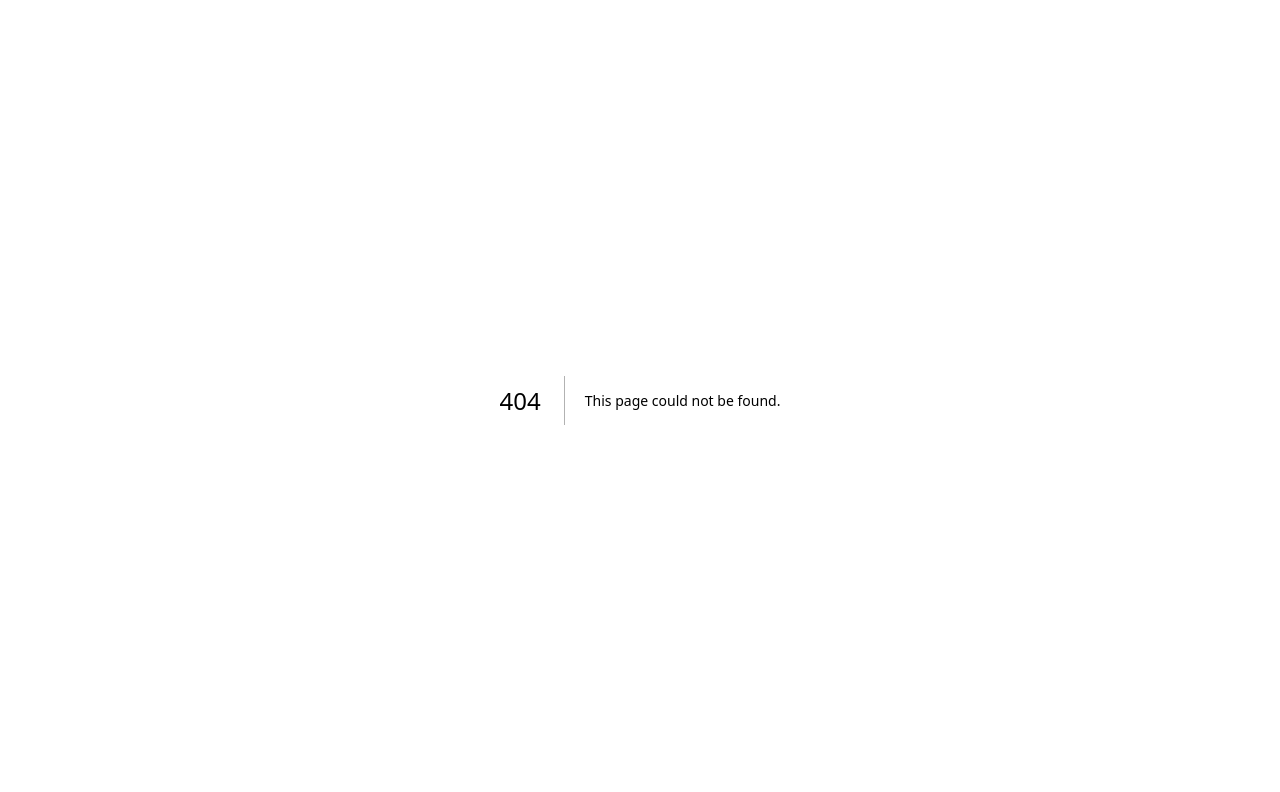
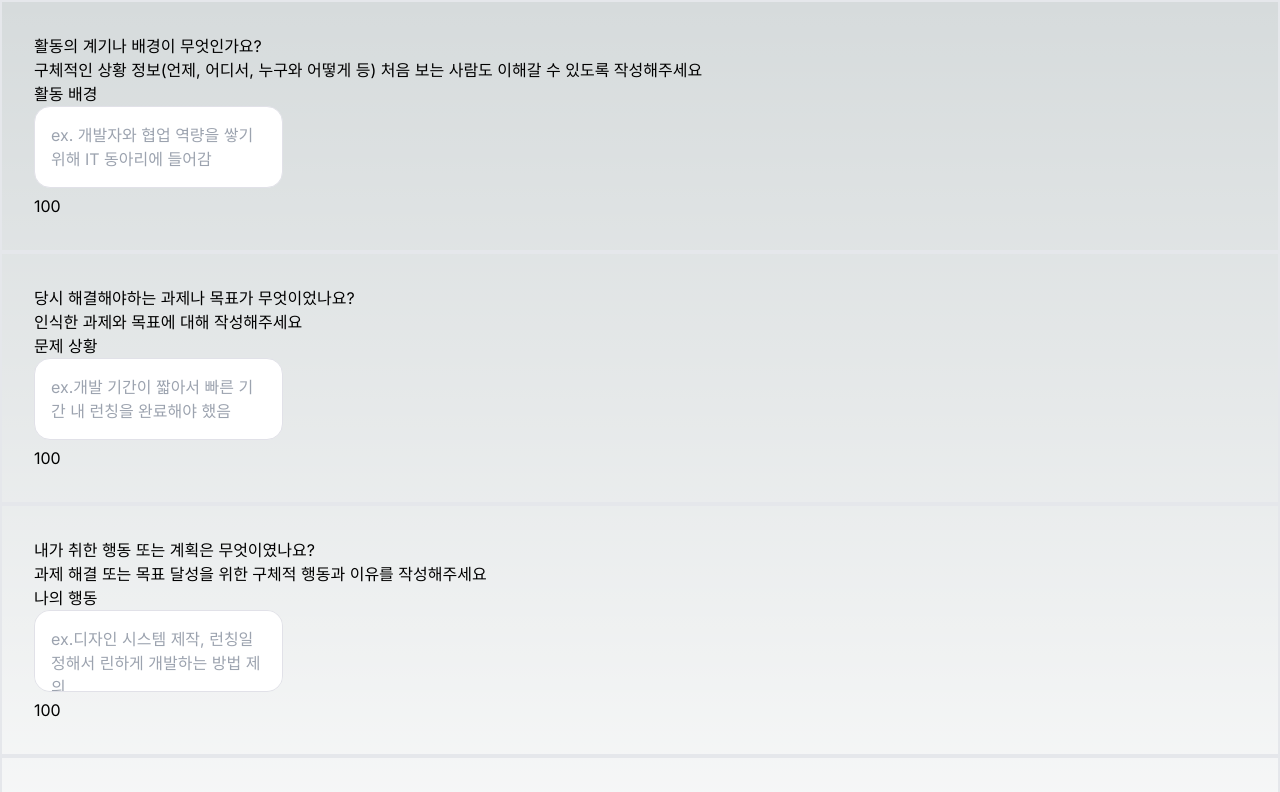
Before and after one commit to minkyung00/next-hook-form, a Next.js app: page /demo in a window 1280 px wide. Before the commit this address had no page. Shown: the top 792 px of the page. Built offline with nearby package versions, Linux system fonts and the light colour scheme.

Commit message:
feat: demo page with FormProvider

```diff
--- /dev/null
+++ b/src/app/demo/components/FormCard/index.tsx
@@ -0,0 +1,31 @@
+import { useFormContext, ControllerRenderProps } from "react-hook-form";
+
+import Textarea from "../Textarea";
+
+export default function FormCard({
+  id,
+  title,
+  description,
+  chipText,
+  placeholder,
+  required,
+  maxLength,
+  ...controllerRenderProps
+}: FormCard & ControllerRenderProps) {
+  const { getFieldState } = useFormContext();
+  const { error } = getFieldState(id);
+
+  return (
+    <section className="p-8 border-2">
+      <h2>{title}</h2>
+      <p>{description}</p>
+      <p>{chipText}</p>
+      <Textarea
+        error={error}
+        placeholder={placeholder}
+        {...controllerRenderProps}
+      />
+      <p>{maxLength}</p>
+    </section>
+  );
+}
--- /dev/null
+++ b/src/app/demo/components/Textarea/index.tsx
@@ -0,0 +1,22 @@
+import { FieldError, ControllerRenderProps } from "react-hook-form";
+
+type TextareaProps = Component<"textarea"> & {
+  error?: FieldError;
+} & ControllerRenderProps;
+
+export default function Textarea({ error, ...props }: TextareaProps) {
+  return (
+    <>
+      <textarea
+        {...props}
+        className="p-4 border-[1px] rounded-2xl border-[#E1E1E8] text-base text-[#E1E1E8] resize-none hover:border-[#A9ABB8] hover:text-[#A9ABB8] focus:border-[#858899] focus:text-[#858899] invalid:border-[#FF3C45]"
+        aria-invalid={!!error}
+      />
+      {error && (
+        <p role="alert" className="my-2 text-xs text-[#FF3C45]">
+          에러:{error?.message}
+        </p>
+      )}
+    </>
+  );
+}
--- /dev/null
+++ b/src/app/demo/constants/formErrorMessage.ts
@@ -0,0 +1 @@
+export const QUESTION_TEXTAREA_ERROR_MESSAGE = "답변을 작성해주세요!";
--- /dev/null
+++ b/src/app/demo/constants/questions.ts
@@ -0,0 +1,42 @@
+export const QUESTIONS: Array<FormCard> = [
+  {
+    id: "background",
+    title: "활동의 계기나 배경이 무엇인가요?",
+    description:
+      "구체적인 상황 정보(언제, 어디서, 누구와 어떻게 등) 처음 보는 사람도 이해갈 수 있도록 작성해주세요",
+    chipText: "활동 배경",
+    placeholder: "ex. 개발자와 협업 역량을 쌓기 위해 IT 동아리에 들어감",
+    required: true,
+    maxLength: 100,
+  },
+  {
+    id: "problem",
+    title: "당시 해결해야하는 과제나 목표가 무엇이었나요?",
+    description: "인식한 과제와 목표에 대해 작성해주세요",
+    chipText: "문제 상황",
+    placeholder: "ex.개발 기간이 짧아서 빠른 기간 내 런칭을 완료해야 했음",
+    required: true,
+    maxLength: 100,
+  },
+  {
+    id: "behavior",
+    title: "내가 취한 행동 또는 계획은 무엇이였나요?",
+    description:
+      "과제 해결 또는 목표 달성을 위한 구체적 행동과 이유를 작성해주세요",
+    chipText: "나의 행동",
+    placeholder:
+      "ex.디자인 시스템 제작, 런칭일 정해서 린하게 개발하는 방법 제의",
+    required: true,
+    maxLength: 100,
+  },
+  {
+    id: "result",
+    title: "그 결과 어떤 성과(객관적 사실, 정량적 수치)를 이룰 수 있었나요?",
+    description:
+      "경험(행동)의 결과와 그로 인해 배운 점과 아쉬운 점 등을 작성해주세요",
+    chipText: "결과 및 성과",
+    placeholder: "ex.4개월만에 출시에 성공하게 됨",
+    required: true,
+    maxLength: 100,
+  },
+];
--- /dev/null
+++ b/src/app/demo/page.tsx
@@ -0,0 +1,46 @@
+"use client";
+
+import {
+  Controller,
+  FormProvider,
+  SubmitHandler,
+  useForm,
+} from "react-hook-form";
+
+import ReactHookFormDevTool from "@/provider/ReactHookFormDevTool";
+import FormCard from "./components/FormCard";
+import { QUESTIONS } from "./constants/questions";
+import { QUESTION_TEXTAREA_ERROR_MESSAGE } from "./constants/formErrorMessage";
+
+type Inputs = {
+  background: string;
+  problem: string;
+  behavior: string;
+  result: string;
+};
+
+export default function QuestionForm() {
+  const methods = useForm<Inputs>();
+  const { handleSubmit, control } = methods;
+  const onSubmit: SubmitHandler<Inputs> = (data) => console.log(data);
+
+  return (
+    <FormProvider {...methods}>
+      <form onSubmit={handleSubmit(onSubmit)}>
+        {QUESTIONS.map((question) => (
+          <Controller
+            key={question.id}
+            name={question.id}
+            control={control}
+            rules={{ required: QUESTION_TEXTAREA_ERROR_MESSAGE }}
+            render={({ field }) => (
+              <FormCard key={question.id} {...question} {...field} />
+            )}
+          />
+        ))}
+        <button>제출</button>
+      </form>
+      <ReactHookFormDevTool control={control} />
+    </FormProvider>
+  );
+}
--- /dev/null
+++ b/src/types/component.d.ts
@@ -0,0 +1,4 @@
+type Component<T extends React.ElementType> = {
+  className?: string;
+  children?: React.ReactNode;
+} & React.ComponentPropsWithRef<T>;
```
Also changed, not shown: src/app/demo/@types/card.d.ts (added, +9 -0 lines).
